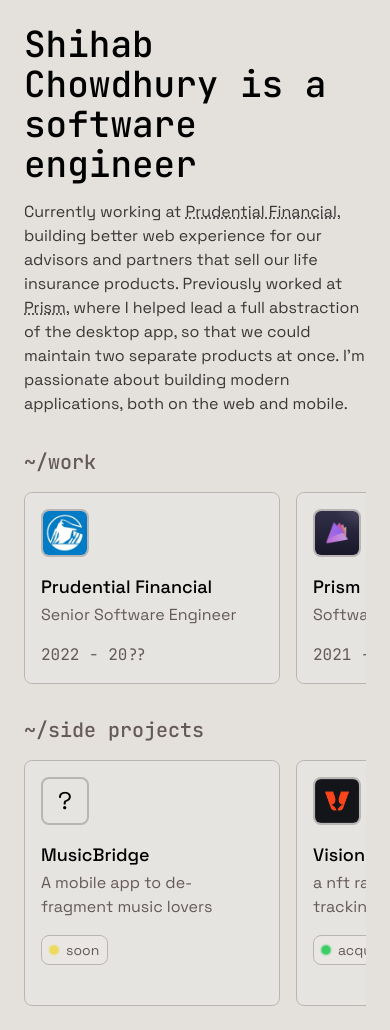
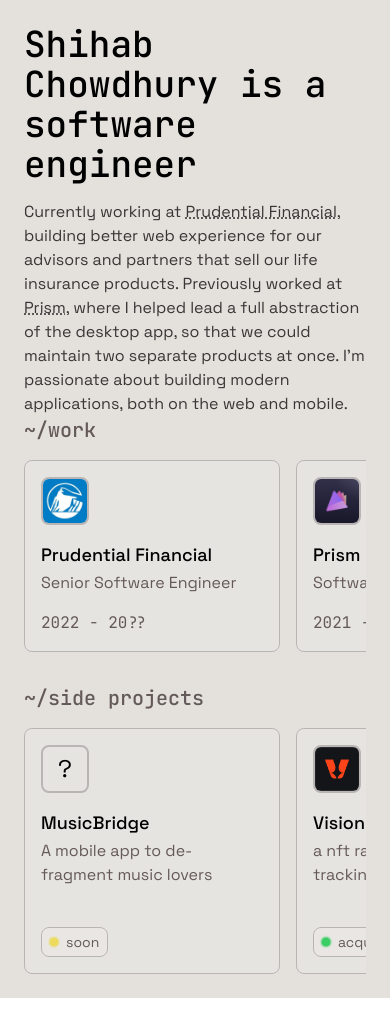
Before and after one commit to aiomonitors/personal-site-2024, a Next.js app: page / in a window 390 px wide. After the commit the page ends 998 px from the top, so only its background shows below. Built offline with nearby package versions, Linux system fonts and the light colour scheme.

Commit message:
feat(homepage): update project items on mobile

```diff
--- a/src/app/page.tsx
+++ b/src/app/page.tsx
@@ -3,7 +3,7 @@ import Image from "next/image";
 
 export default function Home() {
   const itemClassName = cn(
-    "flex flex-col gap-4 flex-1 justify-start items-start max-w-72 bg-white/10 p-4 rounded-lg border border-imageBorder min-w-64",
+    "flex flex-col gap-4 flex-1 justify-between items-start max-w-72 bg-white/10 p-4 rounded-lg border border-imageBorder min-w-64",
     "md:max-w-full md:bg-transparent md:p-0 md:rounded-none md:border-none md:flex-row md:items-center md:justify-between"
   );
 
@@ -45,7 +45,7 @@ export default function Home() {
         </div>
 
         {/* Work Section */}
-        <div className="flex flex-col gap-4 mt-8">
+        <div className="flex flex-col gap-4 mt- 8">
           <h2 className="text-xl font-medium font-jetBrainsMono text-secondary">
             ~/work
           </h2>
```
